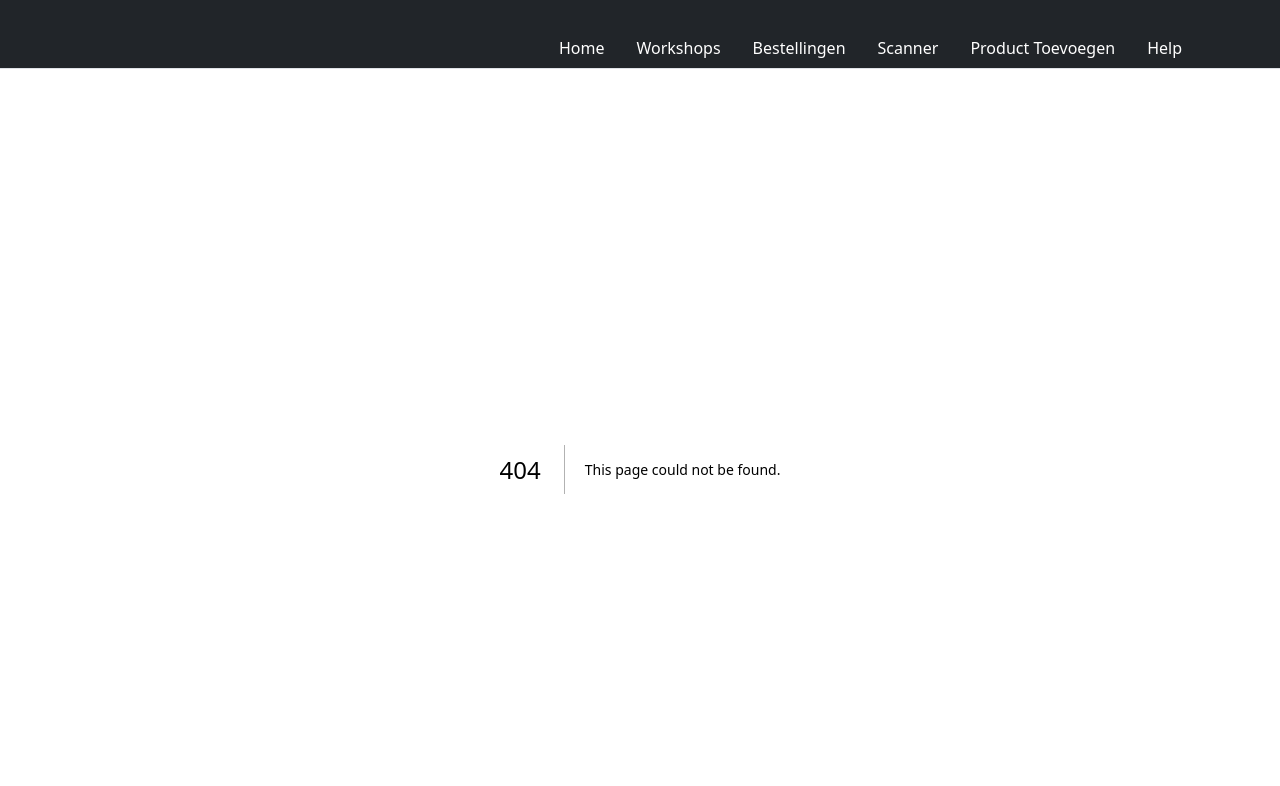
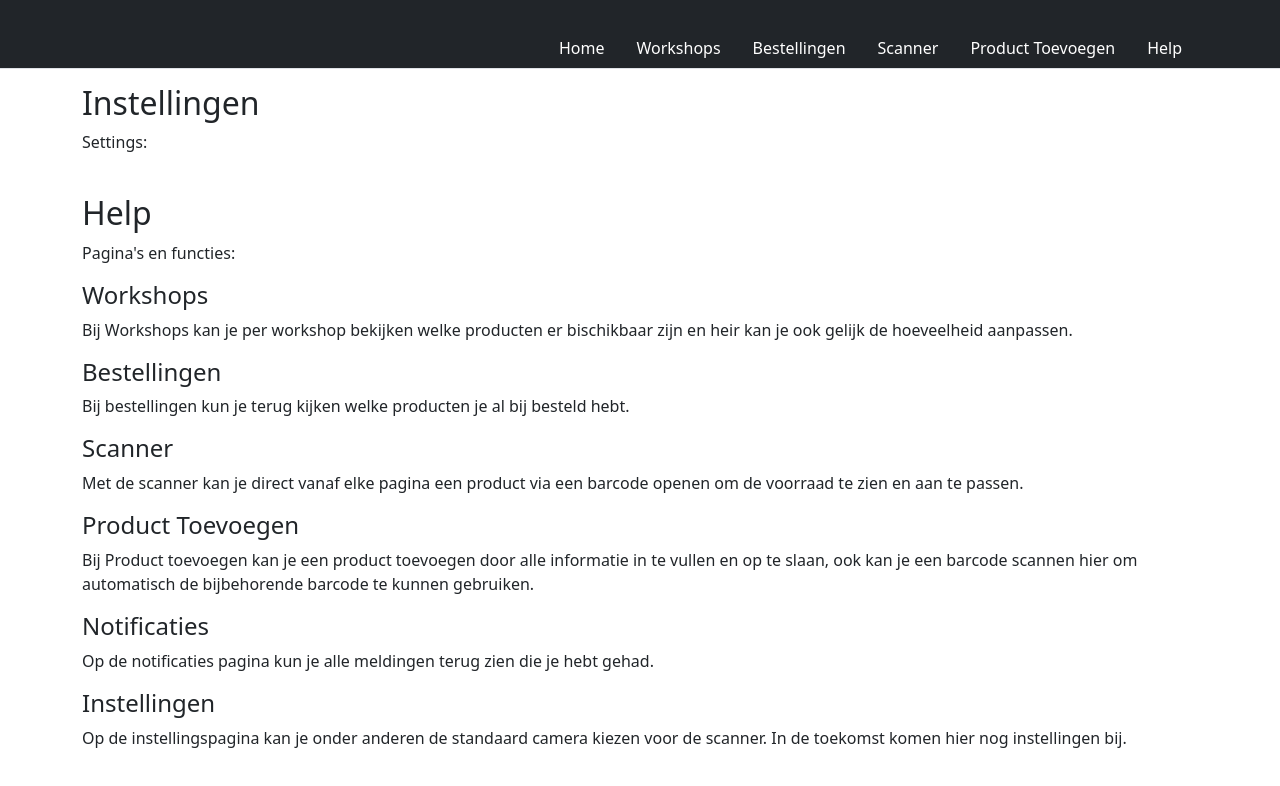
Before and after one commit to studentThomas/Skoolworkshop-WEB, a Next.js app: page /instellingen in a window 1280 px wide. Before the commit this address had no page. Shown: the top 786 px of the page. Built offline with nearby package versions, Linux system fonts and the light colour scheme.

Commit message:
edited multiple pages

```diff
--- /dev/null
+++ b/app/instellingen/page.tsx
@@ -0,0 +1,61 @@
+import BreadCrumbs from "@/components/BreadCrumbs";
+
+const breadCrumbs = [
+    { name: "Home", url: "/" },
+    { name: "Help", url: "/help" },
+];
+
+export default function ProductToevoegenPage() {
+    return (
+
+        <div className="outer-container">
+            <div className="container"style={{ marginTop: '15px' }}>
+                <h2 className="welcome-message">Instellingen</h2>
+
+
+                <p>Settings:</p>
+                <div className="menu-container">
+                    <div className= "menu-item col-sm-auto my-3">
+
+                    </div>
+                </div>
+
+                <div className="container" style={{ marginTop: '40px' }}/>
+                <h2 className="welcome-message">Help</h2>
+                <p>Pagina's en functies:</p>
+                <div className="menu-container">
+
+                <div className= "menu-item col-sm-auto my-3">
+                    <h4 className="title">Workshops</h4>
+                    <p className="text">Bij Workshops kan je per workshop bekijken welke producten er bischikbaar zijn en heir kan je ook gelijk de hoeveelheid aanpassen.</p>
+                </div>
+
+                <div className="menu-item col-sm-auto my-3">
+                    <h4 className="title">Bestellingen</h4>
+                    <p className="text">Bij bestellingen kun je terug kijken welke producten je al bij besteld hebt.</p>
+                </div>
+
+                <div className="menu-item col-sm-auto my-3">
+                    <h4 className="title">Scanner</h4>
+                    <p className="text">Met de scanner kan je direct vanaf elke pagina een product via een barcode openen om de voorraad te zien en aan te passen.  </p>
+                </div>
+
+                <div className="menu-item col-sm-auto my-3">
+                    <h4 className="title">Product Toevoegen</h4>
+                    <p className="text">Bij Product toevoegen kan je een product toevoegen door alle informatie in te vullen en op te slaan, ook kan je een barcode scannen hier om automatisch de bijbehorende barcode te kunnen gebruiken.</p>
+                </div>
+
+                <div className="menu-item col-sm-auto my-3">
+                    <h4 className="title">Notificaties</h4>
+                    <p className="text">Op de notificaties pagina kun je alle meldingen terug zien die je hebt gehad.</p>
+                </div>
+
+                <div className="menu-item col-sm-auto my-3">
+                    <h4 className="title">Instellingen</h4>
+                    <p className="text">Op de instellingspagina kan je onder anderen de standaard camera kiezen voor de scanner. In de toekomst komen hier nog instellingen bij.</p>
+                </div>
+            </div>
+        </div>
+  </div>
+    );
+}
--- a/components/Nav.tsx
+++ b/components/Nav.tsx
@@ -54,7 +54,7 @@ export default function Nav() {
                   </a>
                 </li>
                 <li>
-                  <a href="/help" className="nav-link text-white">
+                  <a href="/instellingen" className="nav-link text-white">
                     <svg className="bi d-block mx-auto mb-1" width="24" height="24">
                       <use xlinkHref="#table"/>
                     </svg>
--- a/next.config.js
+++ b/next.config.js
@@ -2,3 +2,15 @@
 const nextConfig = {}
 
 module.exports = nextConfig
+
+module.exports = {
+    async redirects() {
+      return [
+        {
+          source: '/',
+          destination: '/workshops',
+          permanent: true, // or false if you want temporary redirection
+        },
+      ];
+    },
+  };
```
Also changed, not shown: app/help/page.tsx (deleted, +0 -51 lines), app/productToevoegen/bestellingen/page.tsx (added).
